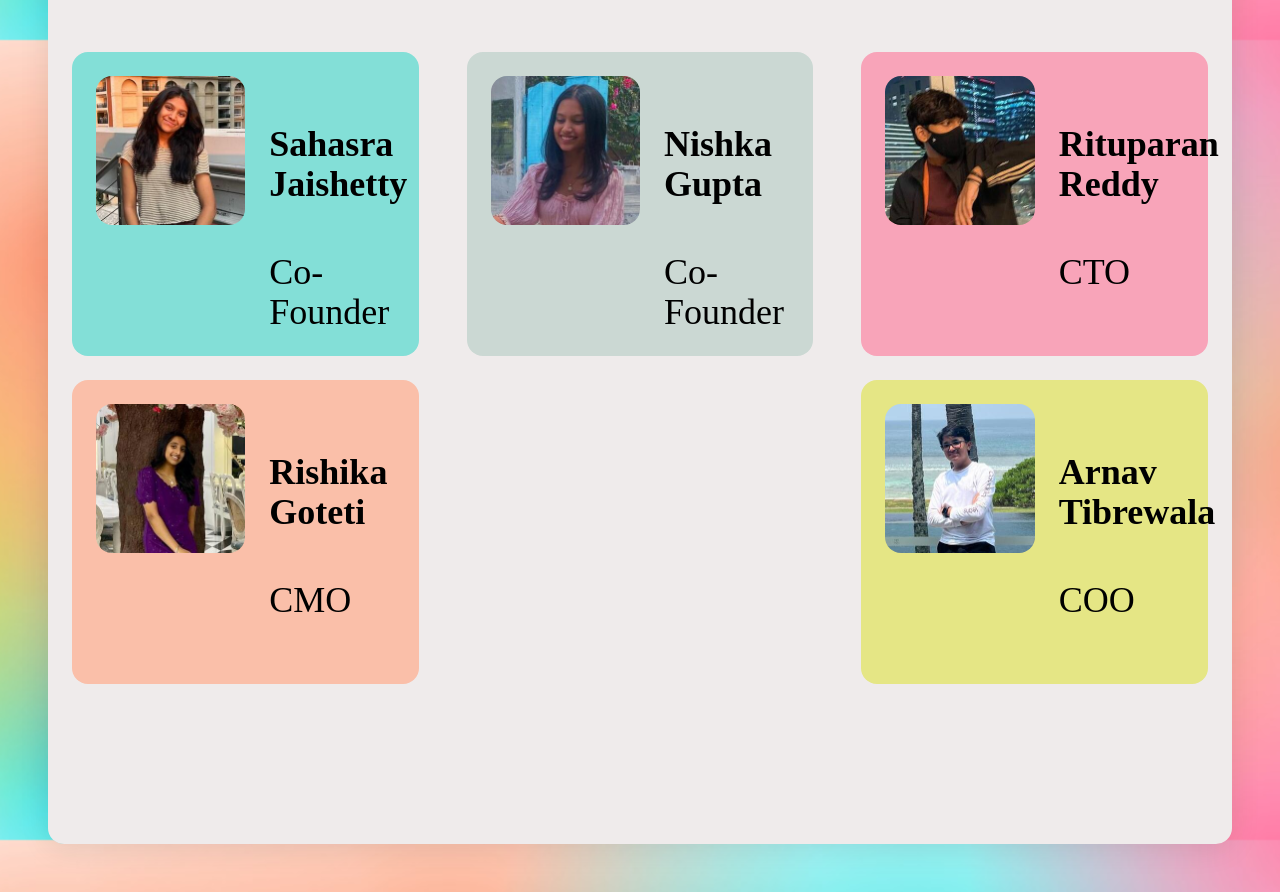
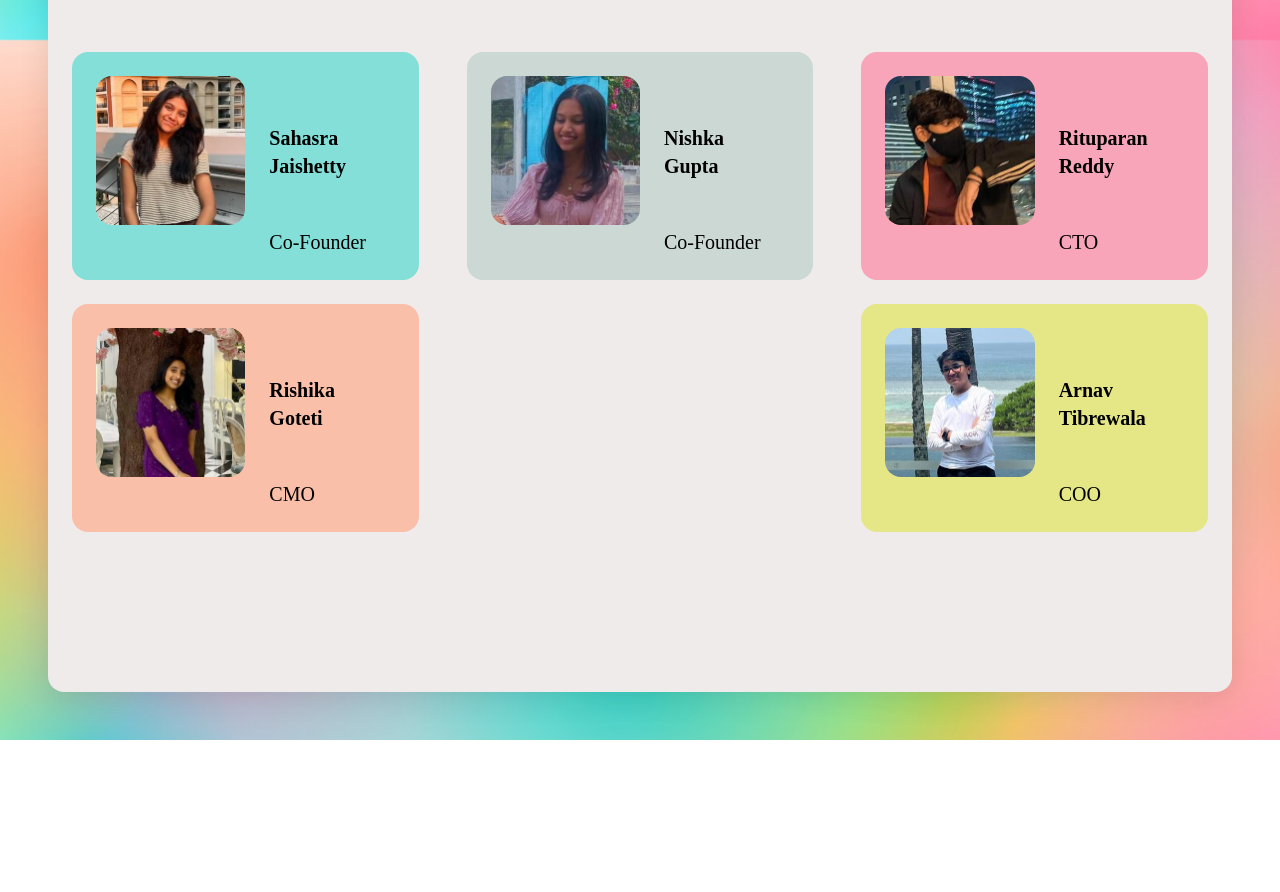
Before and after one commit to ARandomNeko/Inicio, a SvelteKit app in the folder inicio/: page / in a window 1280 px wide. Shown: the part 2360-3252 px from the top of the page. After the commit the page ends 3100 px from the top, so only its background shows below. Built offline with nearby package versions, Linux system fonts and the light colour scheme; a web font is replaced by a local one.

Commit message:
responsive design

```diff
--- a/inicio/src/app.css
+++ b/inicio/src/app.css
@@ -70,6 +70,11 @@ h1 {
 	border-radius: 16px;
 }
 
+.cropped {
+	width: auto;
+	height: auto;
+}
+
 p {
 	font-family: Montserrat;
 }
--- a/inicio/src/routes/+page.svelte
+++ b/inicio/src/routes/+page.svelte
@@ -45,11 +45,11 @@
             <div class="text-center mt-6 rounded-2xl p-6 mx-6 grid grid-cols-2 grid-rows-1 " style="background-color: rgb(131,223,215);">
                 <img src="/assets/sahasra.jpeg" class="cropped rounded-2xl">
                 <div>
-                    <p class="text-left ml-6 xl:text-4xl text-2xl mt-12 font-bold">
+                    <p class="text-left ml-6 2xl:text-4xl text-xl mt-12 font-bold">
                         Sahasra <br> Jaishetty
 
                     </p>
-                    <p class="text-left ml-6 xl:text-4xl text-2xl mt-12">Co-Founder</p>
+                    <p class="text-left ml-6 2xl:text-4xl text-xl mt-12">Co-Founder</p>
                 </div>
 
             </div>
@@ -57,33 +57,33 @@
             <div class="text-center mt-6 rounded-2xl p-6 mx-6  grid grid-cols-2 grid-rows-1 place-content-center" style="background-color: rgb(203,216,211);">
                 <img src="/assets/nishka.jpeg" class="cropped rounded-2xl">
                 <div>
-                    <p class="text-left ml-6 xl:text-4xl text-2xl mt-12 font-bold">
+                    <p class="text-left ml-6 2xl:text-4xl text-xl mt-12 font-bold">
                         Nishka <br> Gupta
 
                     </p>
-                    <p class="text-left ml-6 xl:text-4xl text-2xl mt-12">Co-Founder</p>
+                    <p class="text-left ml-6 2xl:text-4xl text-xl mt-12">Co-Founder</p>
                 </div>
             </div>
             <!-- THREE -->
             <div class="text-center mt-6 rounded-2xl p-6 mx-6  grid grid-cols-2 grid-rows-1" style="background-color: rgb(248,164,185);">
                 <img src="/assets/ritu.jpeg" class="cropped rounded-2xl">
                 <div>
-                    <p class="text-left ml-6 xl:text-4xl text-2xl mt-12 font-bold">
+                    <p class="text-left ml-6 2xl:text-4xl text-xl mt-12 font-bold">
                         Rituparan <br> Reddy
 
                     </p>
-                    <p class="text-left ml-6 xl:text-4xl text-2xl mt-12">CTO</p>
+                    <p class="text-left ml-6 2xl:text-4xl text-xl mt-12">CTO</p>
                 </div>
             </div>
             <!-- FOUR -->
             <div class="text-center mt-6 rounded-2xl p-6 mx-6  grid grid-cols-2 grid-rows-1" style="background-color: rgb(250,191,169);">
                 <img src="/assets/rishika.jpeg" class="cropped rounded-2xl">
                 <div>
-                    <p class="text-left ml-6 xl:text-4xl text-2xl mt-12 font-bold">
+                    <p class="text-left ml-6 2xl:text-4xl text-xl mt-12 font-bold">
                         Rishika <br> Goteti
 
                     </p>
-                    <p class="text-left ml-6 xl:text-4xl text-2xl mt-12">CMO</p>
+                    <p class="text-left ml-6 2xl:text-4xl text-xl mt-12">CMO</p>
                 </div>
             </div>
             <!-- FIVE blank -->
@@ -94,11 +94,11 @@
             <div class="text-center mt-6 rounded-2xl p-6 mx-6  grid grid-cols-2 grid-rows-1" style="background-color: rgb(229,230,133);">
                 <img src="/assets/arnav.jpeg" class="cropped rounded-2xl">
                 <div>
-                    <p class="text-left ml-6 lg:text-4xl text-2xl mt-12 font-bold">
+                    <p class="text-left ml-6 2xl:text-4xl text-xl mt-12 font-bold">
                         Arnav <br> Tibrewala
 
                     </p>
-                    <p class="text-left ml-6 lg:text-4xl text-2xl mt-12">COO</p>
+                    <p class="text-left ml-6 2xl:text-4xl text-xl mt-12">COO</p>
                 </div>
             </div>
         </div>
```
